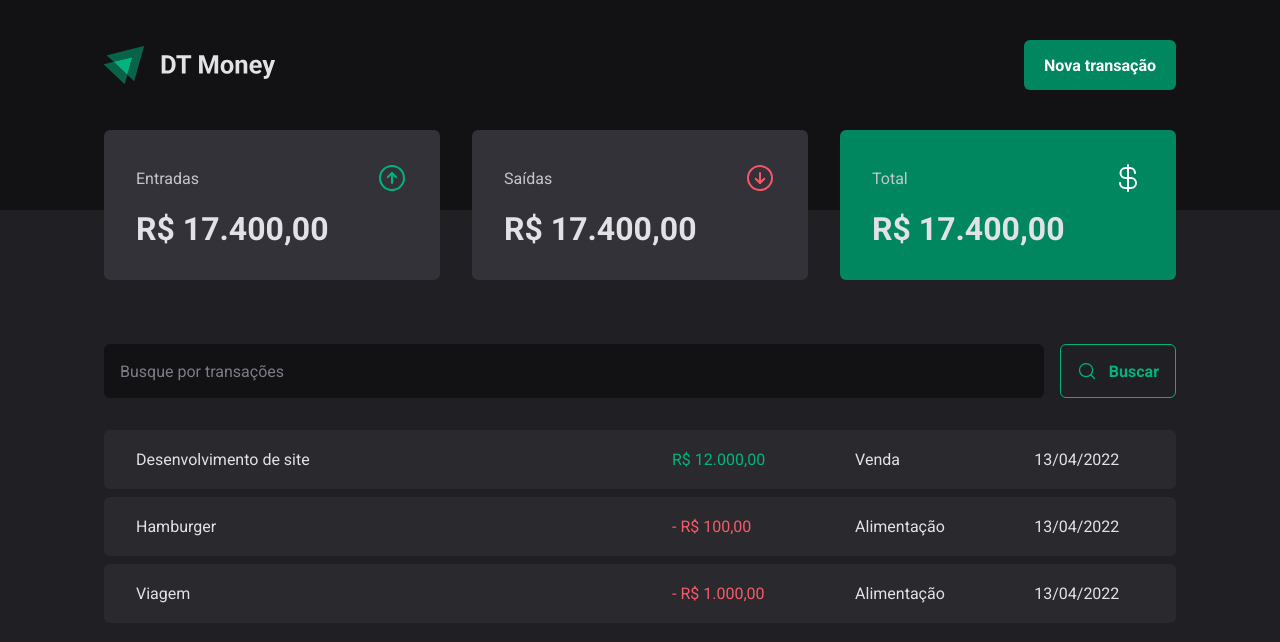
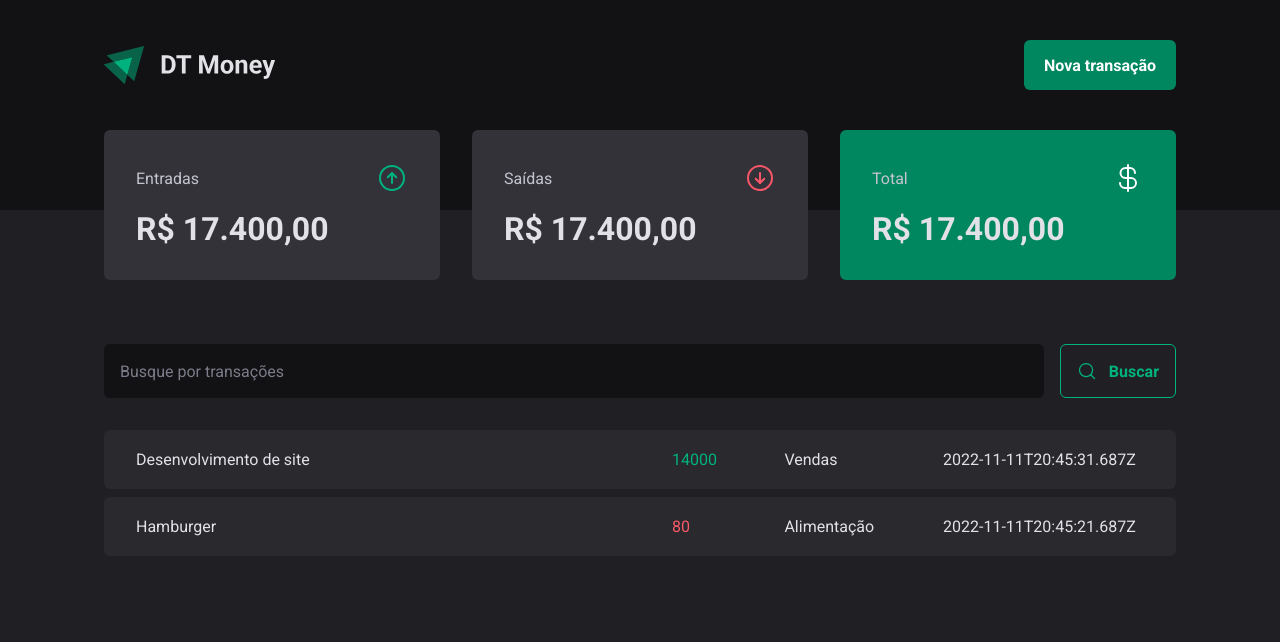
Before and after one commit to davi1985/ignite-reactjs-updated, a React (Vite) app in the folder 03-dt-money/: page / in a window 1280 px wide. Shown: the top 642 px of the page. Built offline with nearby package versions, Linux system fonts and the light colour scheme; data requests are answered from the project's data file.

Commit message:
add json-server

```diff
--- a/03-dt-money/package.json
+++ b/03-dt-money/package.json
@@ -6,9 +6,12 @@
   "scripts": {
     "dev": "vite",
     "build": "tsc && vite build",
-    "preview": "vite preview"
+    "preview": "vite preview",
+    "server": "json-server -p 3333 server.json -w -d 500"
   },
   "dependencies": {
+    "@radix-ui/react-dialog": "^1.0.2",
+    "@radix-ui/react-radio-group": "^1.1.0",
     "phosphor-react": "^1.4.1",
     "react": "^18.2.0",
     "react-dom": "^18.2.0",
@@ -21,6 +24,7 @@
     "@types/styled-components": "^5.1.26",
     "@vitejs/plugin-react": "^2.1.0",
     "eslint": "^8.25.0",
+    "json-server": "^0.17.1",
     "typescript": "^4.6.4",
     "vite": "^3.1.0"
   }
--- /dev/null
+++ b/03-dt-money/server.json
@@ -0,0 +1,20 @@
+{
+  "transactions": [
+    {
+      "id": 1,
+      "description": "Desenvolvimento de site",
+      "type": "income",
+      "price": 14000,
+      "category": "Vendas",
+      "createdAt": "2022-11-11T20:45:31.687Z"
+    },
+    {
+      "id": 2,
+      "description": "Hamburger",
+      "type": "outcome",
+      "price": 80,
+      "category": "Alimentação",
+      "createdAt": "2022-11-11T20:45:21.687Z"
+    }
+  ]
+}
--- a/03-dt-money/src/pages/Transactions/index.tsx
+++ b/03-dt-money/src/pages/Transactions/index.tsx
@@ -1,3 +1,4 @@
+import { useEffect, useState } from 'react'
 import { Header } from '../../components/Header'
 import { Summary } from '../../components/Summary'
 import { SearchForm } from './components/SearchForm'
@@ -7,7 +8,29 @@
   TransactionsTable,
 } from './styles'
 
+interface Transaction {
+  id: number
+  description: string
+  price: number
+  type: 'income' | 'outcome'
+  category: string
+  createdAt: string
+}
+
 export function Transactions() {
+  const [transactions, setTransactions] = useState<Transaction[]>([])
+
+  const getTransactions = async () => {
+    const response = await fetch('http://localhost:3333/transactions')
+    const data = await response.json()
+
+    setTransactions(data)
+  }
+
+  useEffect(() => {
+    getTransactions()
+  }, [])
+
   return (
     <>
       <Header />
@@ -18,32 +41,18 @@
 
         <TransactionsTable>
           <tbody>
-            <tr>
-              <td width="50%">Desenvolvimento de site</td>
-              <td>
-                <PriceHighlight variant="income">R$ 12.000,00</PriceHighlight>
-              </td>
-              <td>Venda</td>
-              <td>13/04/2022</td>
-            </tr>
-
-            <tr>
-              <td width="50%">Hamburger</td>
-              <td>
-                <PriceHighlight variant="outcome">- R$ 100,00</PriceHighlight>
-              </td>
-              <td>Alimentação</td>
-              <td>13/04/2022</td>
-            </tr>
-
-            <tr>
-              <td width="50%">Viagem</td>
-              <td>
-                <PriceHighlight variant="outcome">- R$ 1.000,00</PriceHighlight>
-              </td>
-              <td>Alimentação</td>
-              <td>13/04/2022</td>
-            </tr>
+            {transactions.map((transaction) => (
+              <tr key={transaction.id}>
+                <td width="50%">{transaction.description}</td>
+                <td>
+                  <PriceHighlight variant={transaction.type}>
+                    {transaction.price}
+                  </PriceHighlight>
+                </td>
+                <td>{transaction.category}</td>
+                <td>{transaction.createdAt}</td>
+              </tr>
+            ))}
           </tbody>
         </TransactionsTable>
       </TransactionsContainer>
```
Also changed, not shown: 1 other file (tests, documents, lock files or other folders).
